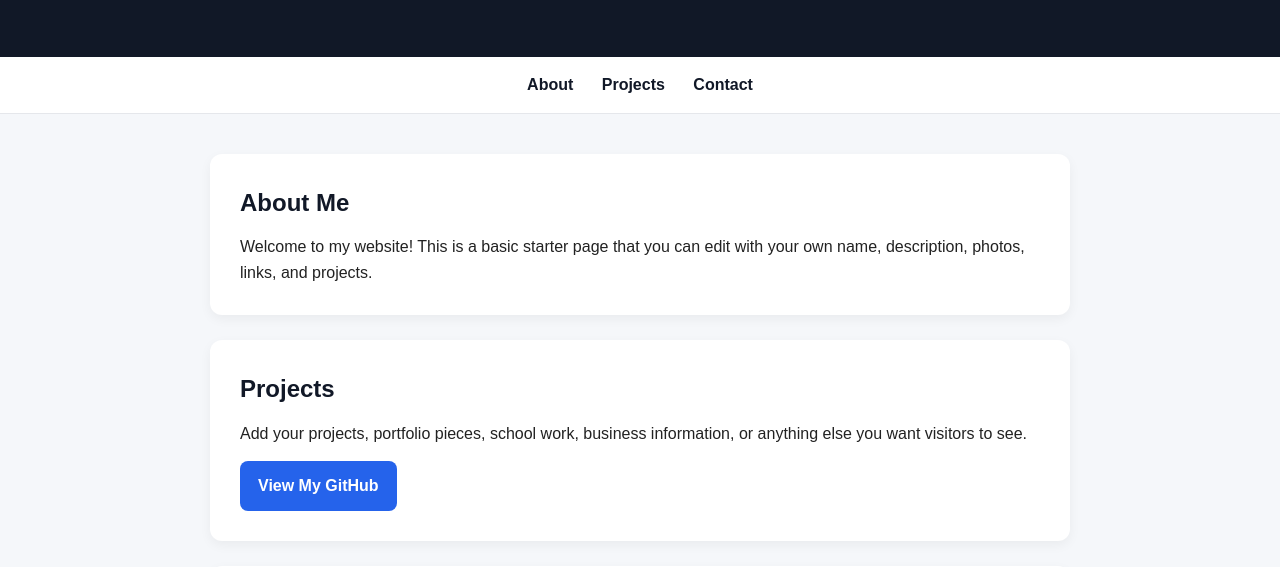
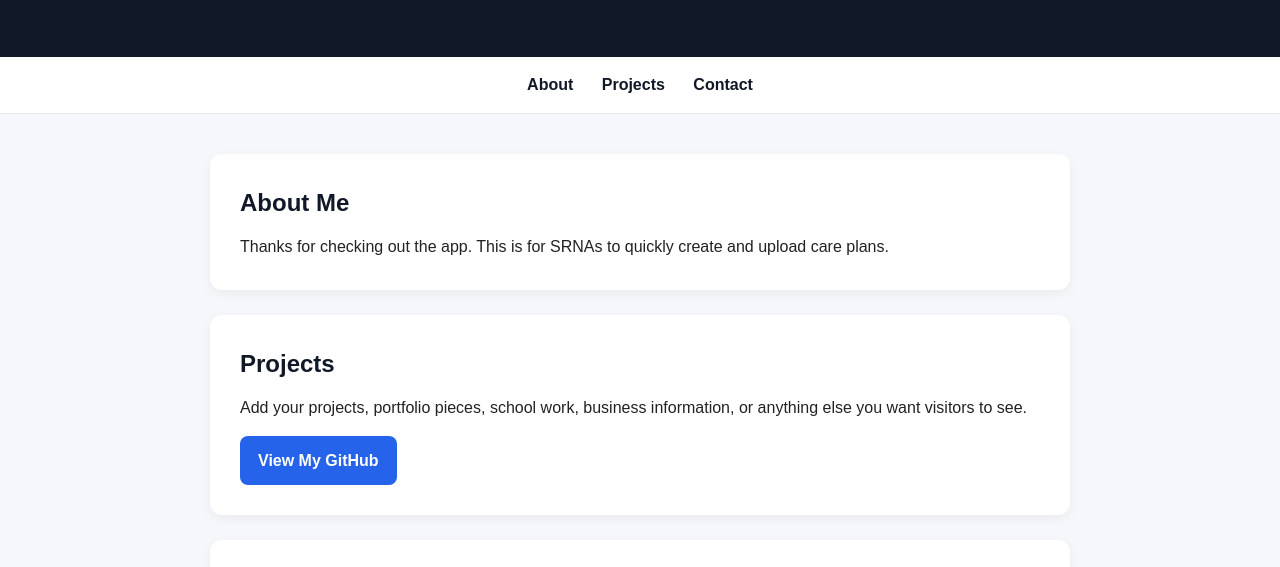
Before and after one commit to benwise55/srnacareplanner, a plain HTML site: page index.html in a window 1280 px wide. Shown: the part 165-732 px from the top of the page. Drawn offline with Linux system fonts and the light colour scheme.

Commit message:
index.html

```diff
--- a/index.html
+++ b/index.html
@@ -111,8 +111,7 @@
     <section id="about">
       <h2>About Me</h2>
       <p>
-        Welcome to my website! This is a basic starter page that you can edit
-        with your own name, description, photos, links, and projects.
+        Thanks for checking out the app.  This is for SRNAs to quickly create and upload care plans.
       </p>
     </section>
 
```
